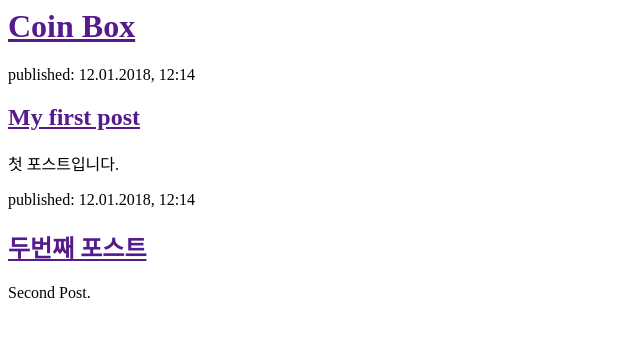
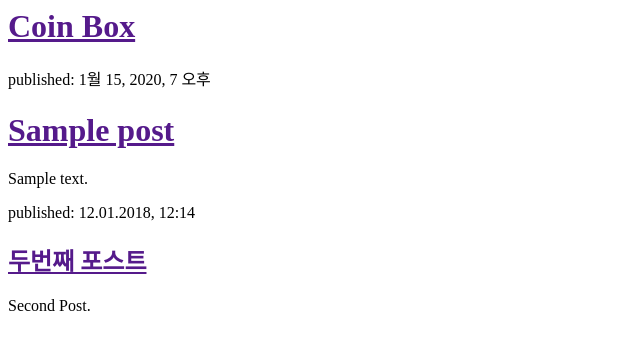
Before and after one commit to kjk1360/my-first-blog, a Django app: template blog/templates/blog/post_list.html in a window 1280 px wide. Shown: the top 350 px of the page, without its empty margins (0-640 px from the left). Run offline with Django 3.2, Linux system fonts and the light colour scheme; the template is opened without the code that fills it: values that come from a table or form of the project are taken from there, others are empty; tables that the repository leaves empty hold one stand-in row (values such as "Sample post").

Commit message:
Modified templates to display posts from database.

```diff
--- a/blog/templates/blog/post_list.html
+++ b/blog/templates/blog/post_list.html
@@ -8,9 +8,13 @@
         </div>
 
         <div>
-            <p>published: 12.01.2018, 12:14</p>
-            <h2><a href="">My first post</a></h2>
-            <p>첫 포스트입니다.</p>
+          {% for post in posts %}
+          <div>
+            <p>published: {{ post.published_date }}</p>
+            <h1><a href="">{{ post.title }}</a></h1>
+            <p>{{ post.text|linebreaksbr }}</p>
+          </div>
+        {% endfor %}
         </div>
 
         <div>
--- a/blog/views.py
+++ b/blog/views.py
@@ -1,5 +1,8 @@
 from django.shortcuts import render
+from django.utils import timezone
+from .models import Post
 
 # Create your views here.
 def post_list(request):
-    return render(request, 'blog/post_list.html', {})
+    posts = Post.objects.filter(published_date__lte=timezone.now()).order_by('published_date')
+    return render(request, 'blog/post_list.html', {'posts': posts})
```
